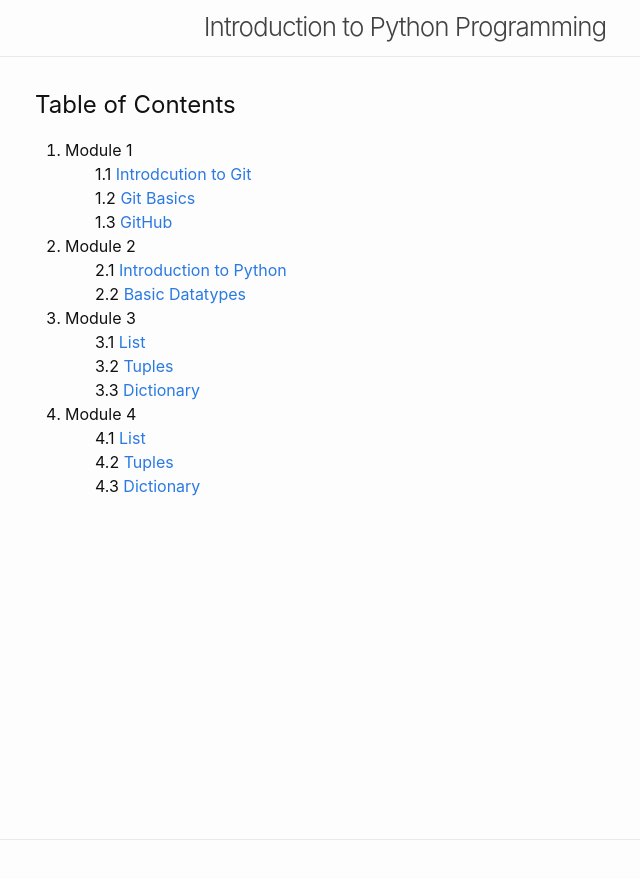
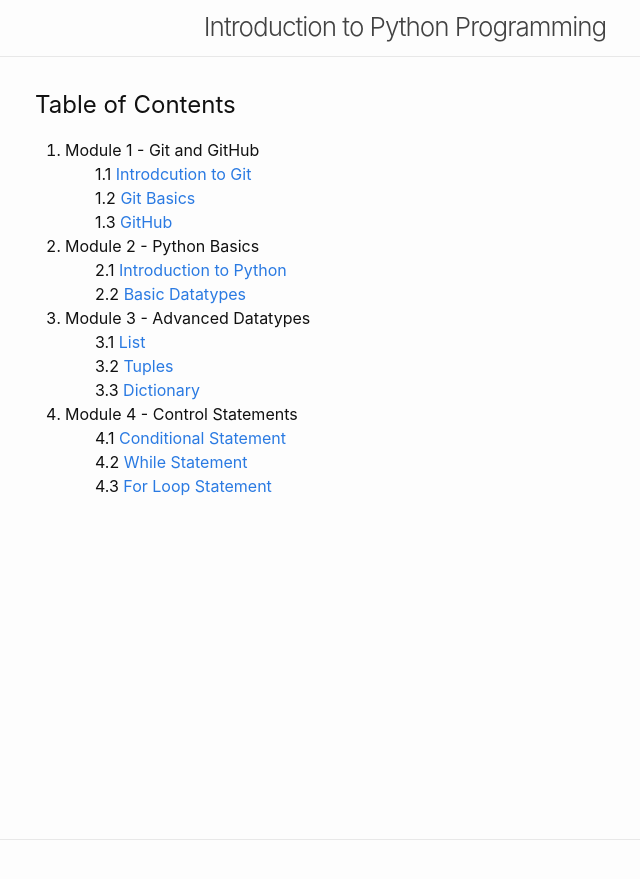
Before and after one commit to dwit013/dwit013.github.io, a Jekyll site: the page built from toc.md, in a window 1280 px wide. Shown: the top 879 px of the page, without its empty margins (235-875 px from the left). Built offline with Jekyll 4.4.1, drawn with Linux system fonts in a browser that asks for light colours; our own code applies the rules of GitHub Pages for plain Markdown files.

Commit message:
Updated toc

```diff
--- a/toc.md
+++ b/toc.md
@@ -7,7 +7,7 @@ layout: page
 <ol>
 
 <li>
-    Module 1
+    Module 1 - Git and GitHub
     <ul type='none'>
         <li> 1.1 <a href="../module/1/git"> Introdcution to Git </a></li>
         <li> 1.2 <a href="../module/1/git-basics"> Git Basics </a></li>
@@ -16,7 +16,7 @@ layout: page
 </li>
 
 <li>
-    Module 2
+    Module 2 - Python Basics
     <ul type='none'>
         <li> 2.1 <a href="../module/2/python"> Introduction to Python </a></li>
         <li> 2.2 <a href="../module/2/basic-datatypes"> Basic Datatypes </a></li>
@@ -24,7 +24,7 @@ layout: page
 </li>
 
 <li>
-    Module 3
+    Module 3 - Advanced Datatypes
     <ul type='none'>
         <li> 3.1 <a href="../module/3/list"> List </a></li>
         <li> 3.2 <a href="../module/3/tuples"> Tuples </a></li>
@@ -33,10 +33,10 @@ layout: page
 </li>
 
 <li>
-    Module 4
+    Module 4 - Control Statements
     <ul type='none'>
-        <li> 4.1 <a href="../module/4/conditional-statement"> List </a></li>
-        <li> 4.2 <a href="../module/4/while-statement"> Tuples </a></li>
-        <li> 4.3 <a href="../module/4/for-loop-statement"> Dictionary </a></li>
+        <li> 4.1 <a href="../module/4/conditional-statement"> Conditional Statement </a></li>
+        <li> 4.2 <a href="../module/4/while-statement"> While Statement </a></li>
+        <li> 4.3 <a href="../module/4/for-loop-statement"> For Loop Statement </a></li>
     </ul>
 </li>
```
